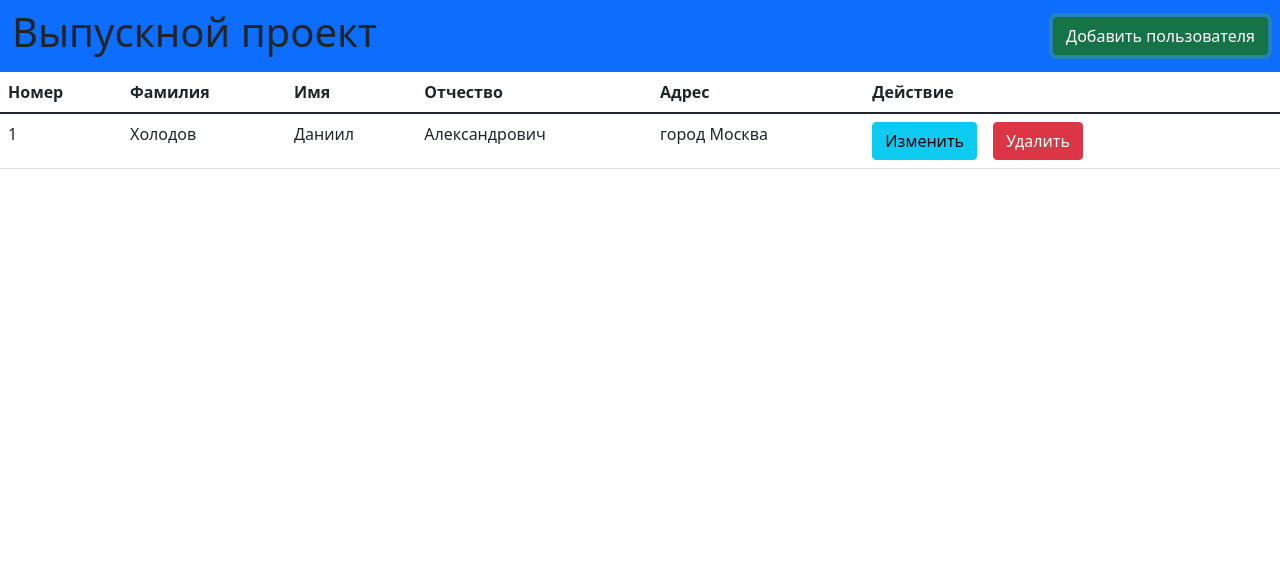
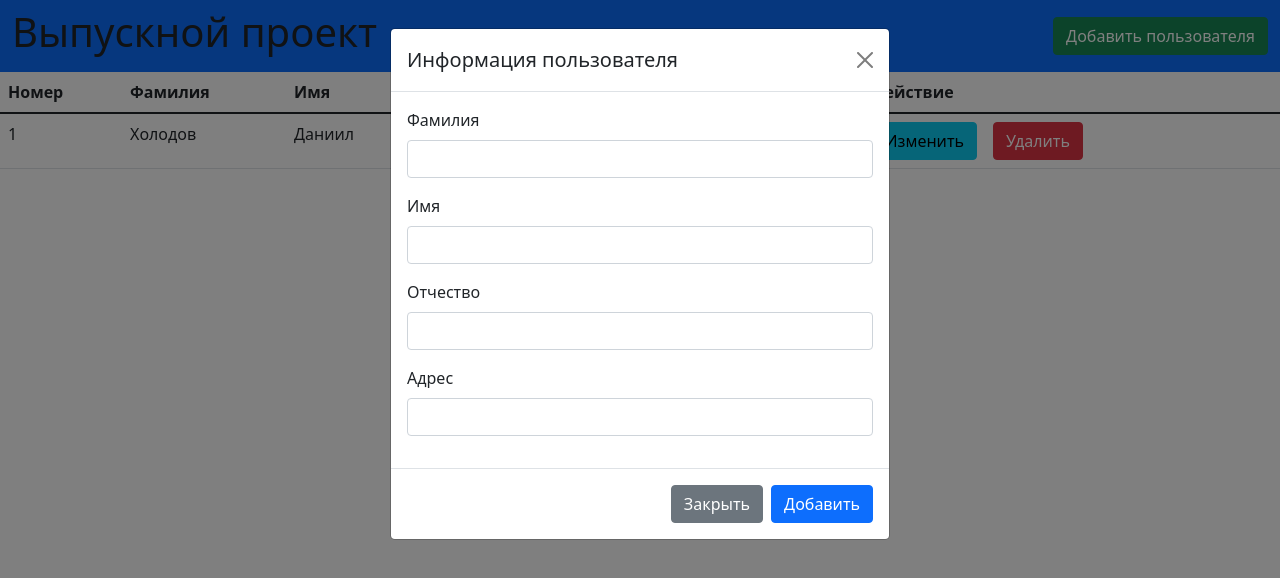
Before and after one commit to homyak-coder/angular-final-list, an Angular app: page / in a window 1280 px wide. Both pictures are taken after a click on the button "Добавить пользователя". Shown: the top 578 px of the page. Built offline with nearby package versions, Linux system fonts and the light colour scheme.

Commit message:
Добавлена верстка кнопки

```diff
--- a/src/app/usersdashboard/usersdashboard.component.html
+++ b/src/app/usersdashboard/usersdashboard.component.html
@@ -2,7 +2,8 @@
   <div class="container-fluid">
     <h1>Выпускной проект</h1>
     <div class="d-flex">
-      <button class="btn btn-success">Добавить пользователя</button>
+      <button type="button" data-bs-toggle="modal" data-bs-target="#exampleModal" class="btn btn-success">
+        Добавить пользователя</button>
     </div>
   </div>
 </nav>
@@ -32,3 +33,39 @@
   </tr>
   </tbody>
 </table>
+
+<!-- Modal -->
+<div class="modal fade" id="exampleModal" tabindex="-1" aria-labelledby="exampleModalLabel" aria-hidden="true">
+  <div class="modal-dialog">
+    <div class="modal-content">
+      <div class="modal-header">
+        <h5 class="modal-title" id="exampleModalLabel">Информация пользователя</h5>
+        <button type="button" class="btn-close" data-bs-dismiss="modal" aria-label="Close"></button>
+      </div>
+      <div class="modal-body">
+        <form>
+          <div class="mb-3">
+            <label for="exampleInputEmail1" class="form-label">Фамилия</label>
+            <input type="text" class="form-control" id="exampleInputEmail1" aria-describedby="emailHelp">
+          </div>
+          <div class="mb-3">
+            <label for="exampleInputPassword2" class="form-label">Имя</label>
+            <input type="text" class="form-control" id="exampleInputPassword2">
+          </div>
+          <div class="mb-3">
+            <label for="exampleInputPassword3" class="form-label">Отчество</label>
+            <input type="text" class="form-control" id="exampleInputPassword3">
+          </div>
+          <div class="mb-3">
+            <label for="exampleInputPassword4" class="form-label">Адрес</label>
+            <input type="text" class="form-control" id="exampleInputPassword4">
+          </div>
+        </form>
+      </div>
+      <div class="modal-footer">
+        <button type="button" class="btn btn-secondary" data-bs-dismiss="modal">Закрыть</button>
+        <button type="button" class="btn btn-primary">Добавить</button>
+      </div>
+    </div>
+  </div>
+</div>
```
